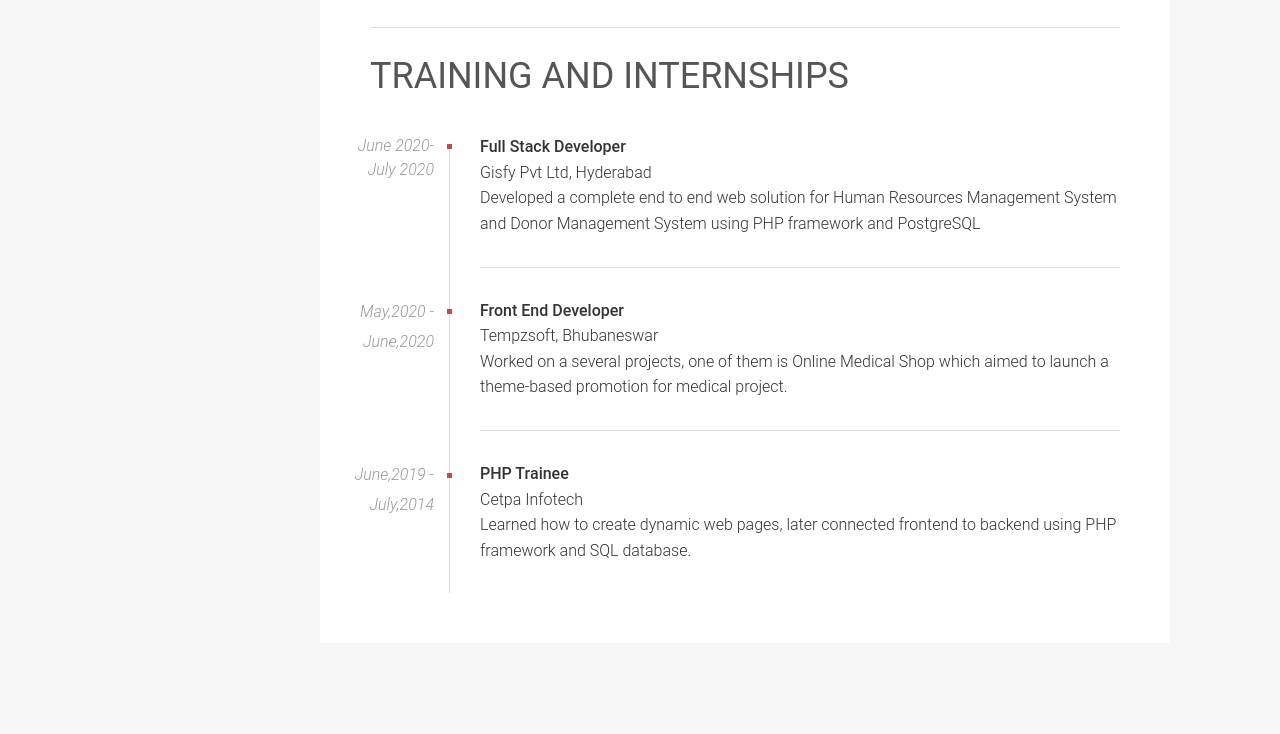
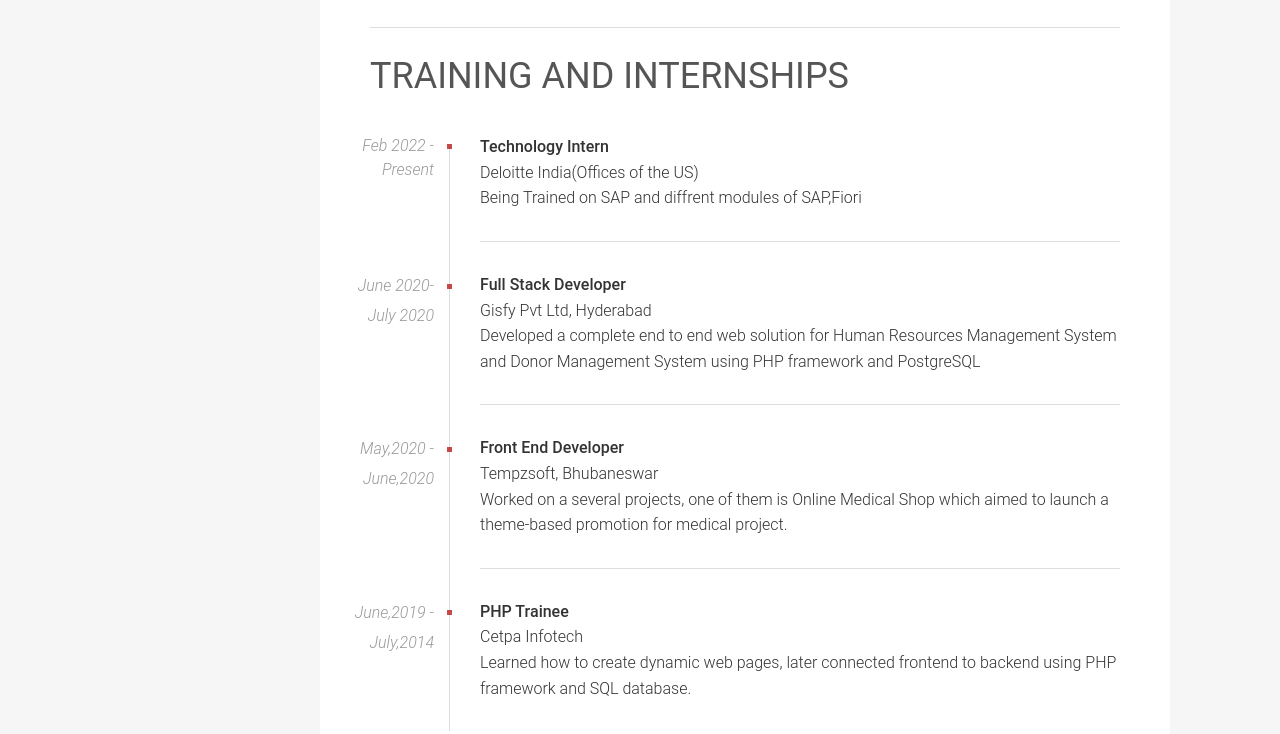
Before and after one commit to prajjwalgupta40/prajjwalgupta40.github.io, a plain HTML site: page index.html in a window 1280 px wide. Shown: the part 862-1596 px from the top of the page. Before the commit the page ends 1505 px from the top, so only its background shows below. Drawn offline with Linux system fonts and the light colour scheme; a web font is replaced by a local one.

Commit message:
Update index.html

```diff
--- a/index.html
+++ b/index.html
@@ -277,6 +277,26 @@ related to them.
     <ul>
       <li class="timeline_element timeline_element--now project">
         <div class="timeline_element-date">
+          <time class="timeline_element-date-text">Feb 2022 - Present</time>
+        </div>
+
+        <div class="timeline_element-contents">
+          <div class="project-text">
+            <div class="project-description">
+              <strong
+                >Technology Intern</strong
+              ><br />
+              Deloitte India(Offices of the US)
+              <br />
+              Being Trained on SAP and diffrent modules of SAP,Fiori
+            </div>
+          </div>
+        </div>
+      </li>
+
+
+      <li class="timeline_element timeline_element--now project">
+        <div class="timeline_element-date">
           <time class="timeline_element-date-text">June 2020- July 2020</time>
         </div>
 
```
